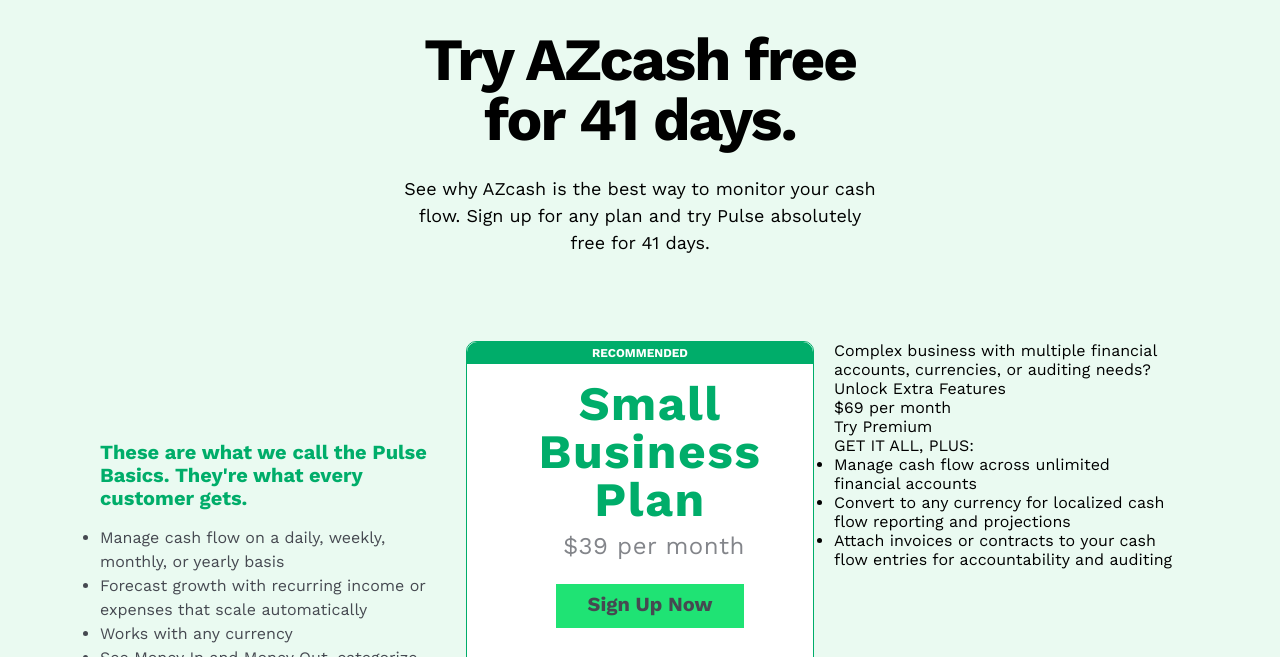
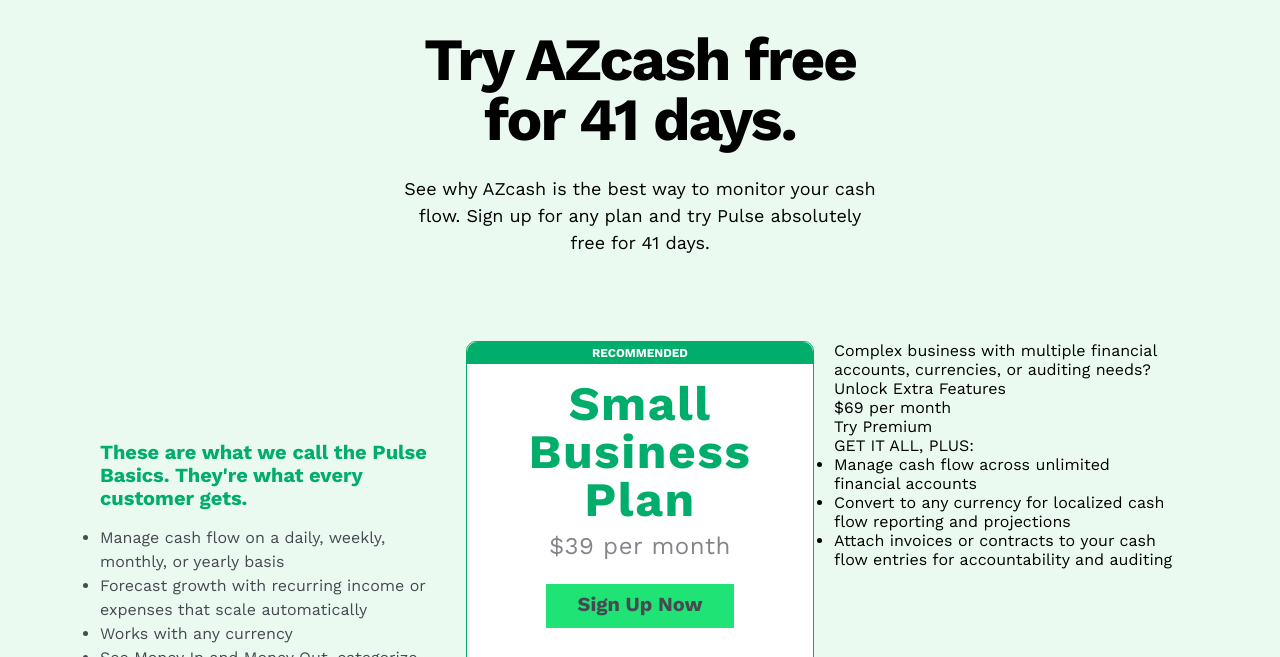
Before and after one commit to azizbelkhouja/Pricing-page, a plain HTML site: page index.html in a window 1280 px wide. Shown: the part 119-776 px from the top of the page. Drawn offline with nearby package versions, Linux system fonts and the light colour scheme.

Commit message:
fix of css for second card

```diff
--- a/styles.css
+++ b/styles.css
@@ -139,7 +139,6 @@ header {
     padding: 4px 0;
 }
 .scnd {
-    padding: 0 0 0 20px;
     display: flex;
     flex-direction: column;
     align-items: center;
@@ -158,10 +157,9 @@ header {
 .scnd-price {
     font-size: 24px;
     letter-spacing: 0.5px;
-    text-align: center;
+    text-align: left;
     color: #83858a;
     margin: 8px 0 24px 0;
-    padding-left: 8px;
 }
 
 .scnd-signup {
```
